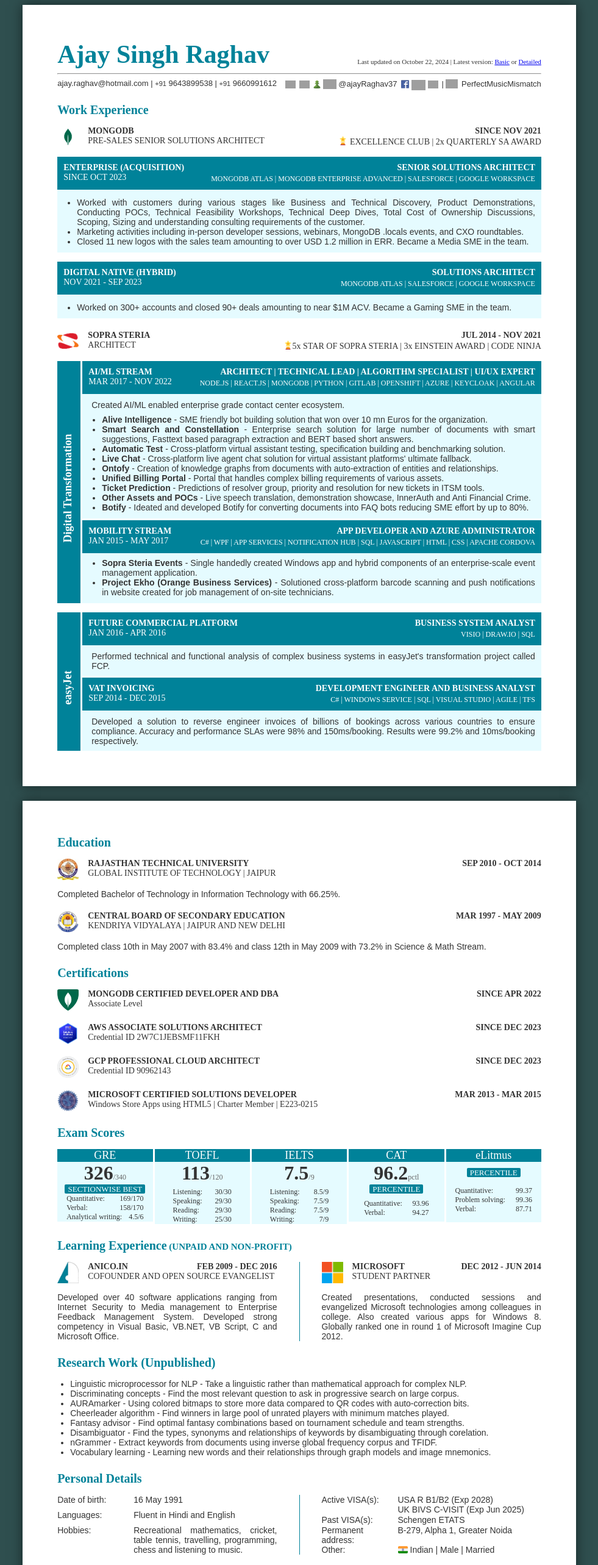
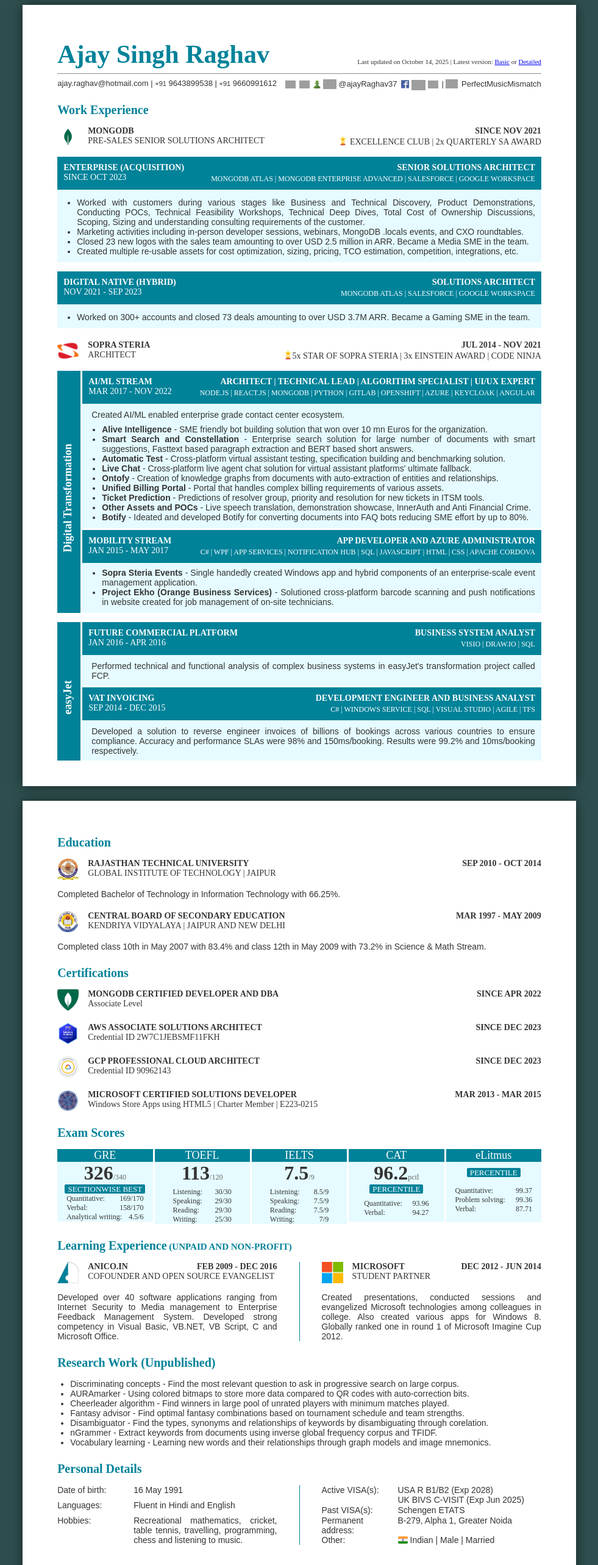
Before and after one commit to ajayRaghav37/resume-new, a React (Create React App) app: page / in a window 1280 px wide. Shown: the top 2566 px of the page at 61% size, without its empty margins (149-1130 px from the left). Built offline with nearby package versions, Linux system fonts and the light colour scheme; grey boxes are pictures that could not be loaded.

Commit message:
Updated resume latest

```diff
--- a/src/components/BasicWork.jsx
+++ b/src/components/BasicWork.jsx
@@ -39,7 +39,8 @@
                     Discussions, Scoping, Sizing and understanding consulting requirements of the customer.</li>
                   <li>Marketing activities including in-person developer sessions, webinars, MongoDB .locals events,
                     and CXO roundtables.</li>
-                  <li>Closed 11 new logos with the sales team amounting to over USD 1.2 million in ERR. Became a Media SME in the team.</li>
+                  <li>Closed 23 new logos with the sales team amounting to over USD 2.5 million in ARR. Became a Media SME in the team.</li>
+                  <li>Created multiple re-usable assets for cost optimization, sizing, pricing, TCO estimation, competition, integrations, etc.</li>
                 </ul>
               </p>
             </div>
@@ -66,7 +67,7 @@
               <div className="negative-margin"></div>
               <p className="roles-responsibilities">
                 <ul>
-                  <li>Worked on 300+ accounts and closed 90+ deals amounting to near $1M ACV. Became a Gaming SME in the team.</li>
+                  <li>Worked on 300+ accounts and closed 73 deals amounting to over USD 3.7M ARR. Became a Gaming SME in the team.</li>
                 </ul>
               </p>
             </div>
--- a/src/components/DetailedWork_1.jsx
+++ b/src/components/DetailedWork_1.jsx
@@ -31,7 +31,7 @@
               </div>
             </div>
             <div className="project-summary">
-              <p className="project-summary-intro">Collaborated with an acquisition team of 2 account executives. Worked on&nbsp;<b>60+ accounts</b> and successfully led to a <b>closure of 11 new logos</b> amounting to an ERR of <b>$1.2M</b>. Became a Media SME in the team.
+              <p className="project-summary-intro">Collaborated with an acquisition team of 2 account executives. Worked on&nbsp;<b>61 accounts</b> and successfully led to a <b>closure of 23 new logos</b> amounting to an ARR of over <b>$2.5M</b>. Became a Media SME in the team.
               </p>
               <p className="roles-responsibilities-title">My roles and responsibilities:</p>
               <p className="roles-responsibilities"></p>
@@ -45,8 +45,9 @@
                 <li>Serve as a liaison, gathering field feedback to relay to the Product Management team.</li>
                 <li>Drive demand by participating in industry trade shows, MongoDB flagship events and account-based marketing events.</li>
                 <li>Display resilience and sound judgment when facing business challenges.</li>
-                <li>Actively mentor and support pre-sales team members, sharing best practices and reusable assets like demos and templates.</li>
-              </ul>
+                <li>Actively mentor and support pre-sales team members, sharing best practices and answering to field queries.</li>
+                <li>Created multiple re-usable assets for cost optimization, sizing, pricing, TCO estimation, competition, integrations, etc.</li>
+                </ul>
             </div>
           </div>
         </div>
@@ -67,8 +68,7 @@
               </div>
             </div>
             <div className="project-summary">
-              <p className="project-summary-intro">Collaborated with acquisition and growth teams of 12+ account executives. Worked on&nbsp;<b>300+ accounts</b> (highest globally). Successfully led to a <b>closure of 90+ deals</b> amounting to near <b>$1M annual contract
-                value</b>. Spent first 3 months in rigorous training for the SA role. Completed DBA and Developer
+              <p className="project-summary-intro">Collaborated with acquisition and growth teams of 12+ account executives. Worked on&nbsp;<b>300+ accounts</b> (highest globally). Successfully led to a <b>closure of 73 deals</b> amounting to over <b>$3.7M annual run rate</b>. Spent first 3 months in rigorous training for the SA role. Completed DBA and Developer
                 certifications on consecutive days. Became a Gaming SME in the team.
               </p>
             </div>
--- a/src/components/Intro.jsx
+++ b/src/components/Intro.jsx
@@ -2,7 +2,7 @@
   <div className="summary">
     <p className="name very-large-text column">Ajay Singh Raghav</p>
     <p className="version extremely-small-text">
-      Last updated on October 22, 2024 | Latest version:&nbsp;
+      Last updated on October 14, 2025 | Latest version:&nbsp;
       <a href="https://ajayraghav37.vercel.app">Basic</a> or&nbsp;
       <a href="https://ajayraghav37.vercel.app/detailed">Detailed</a>
     </p>
--- a/src/components/Research.jsx
+++ b/src/components/Research.jsx
@@ -1,7 +1,5 @@
 export default <div className="section"><p className="heading">Research Work (Unpublished)</p>
   <ul className="achievements">
-    <li>Linguistic microprocessor for NLP - Take a linguistic rather than mathematical
-      approach for complex NLP.</li>
     <li>Discriminating concepts - Find the most relevant question to ask in progressive search
       on large corpus.</li>
     <li>AURAmarker - Using colored bitmaps to store more data compared to QR codes with
```
Also changed, not shown: 2 other files (tests, documents, lock files or other folders).
